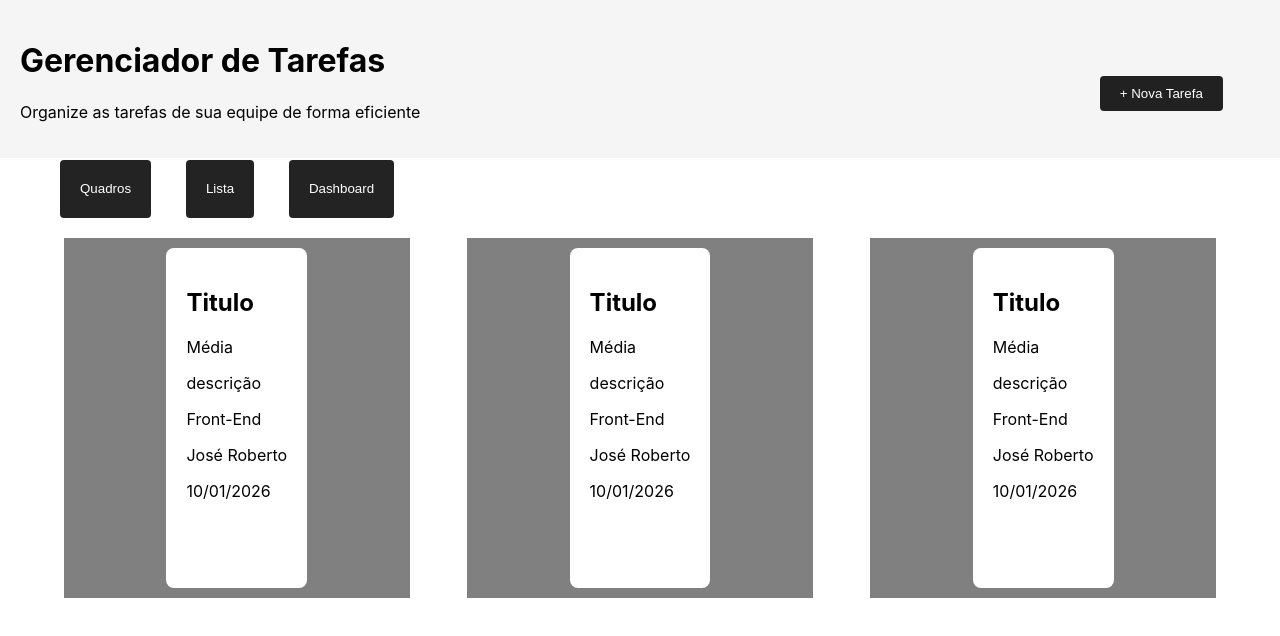
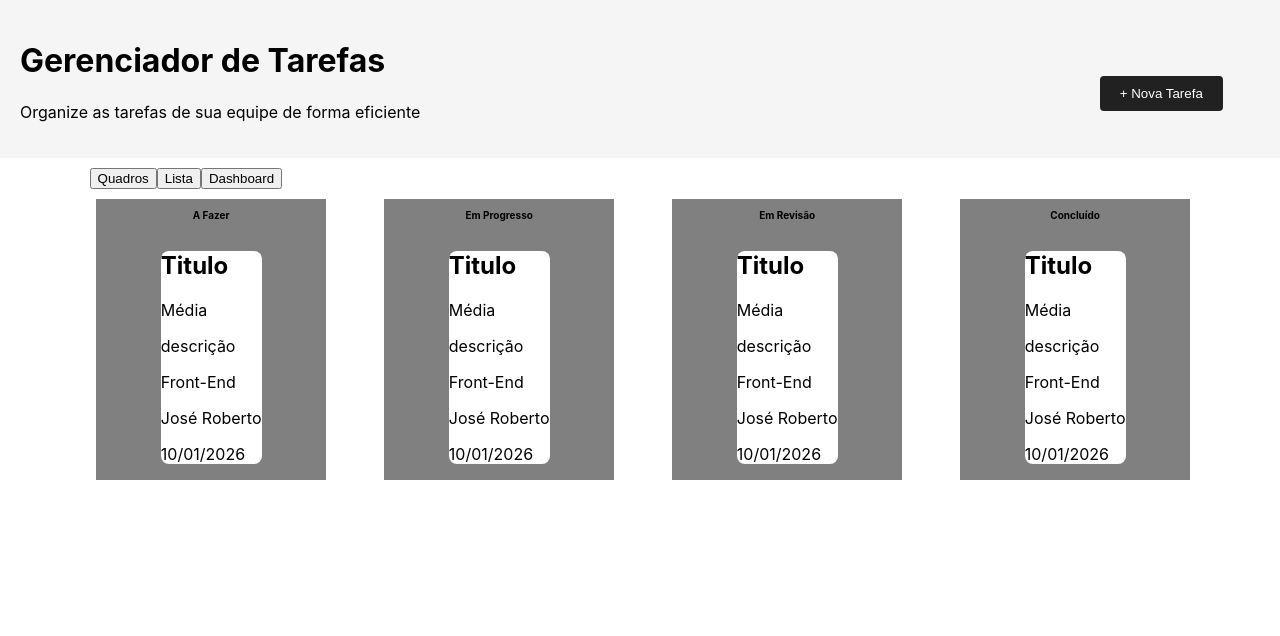
Before and after one commit to robertoHenriq/Gerenciador-de-Tarefas-Interativos, a React (Create React App) app: page / in a window 1280 px wide. Shown: the top 636 px of the page. Built offline with nearby package versions, Linux system fonts and the light colour scheme.

Commit message:
Foi adicionado uma nova coluna e foi ajustado algumas pequenas coisa

```diff
--- a/src/App.js
+++ b/src/App.js
@@ -1,6 +1,6 @@
 import Botao from './componentes/BotaoDeTrocaDeFuncao/Botao';
 import Cabecalho from './componentes/Cabecalho/Cabecalho';
-import PainelDeTarefas from './PainelTarefas/PainelDeTarefas';
+import PainelDeTarefas from './componentes/PainelTarefas/PainelDeTarefas';
 
 function App() {
   return (
--- a/src/PainelTarefas/PainelDeTarefas.css
+++ /dev/null
@@ -1,40 +0,0 @@
-.painelDeTarefas {
-  padding: 20px;
-  border-radius: 8px;
-  margin: 0 auto;
-  width: 90%; /* Define uma largura máxima para o bloco, ex: 90% */
-  max-width: 1200px;
-  margin-top: -60px;
-}
-
-.coluna1 {
-  background-color: gray;
-  width: 30%;
-  float: left;
-  margin-right: 5%;
-  display: flex;
-  justify-content: center;
-}
-
-.coluna2 {
-  background-color: gray;
-  width: 30%;
-  float: left;
-  margin-right: 5%;
-  display: flex;
-  justify-content: center;
-}
-
-.coluna3 {
-  background-color: gray;
-  width: 30%;
-  float: left;
-  display: flex;
-  justify-content: center;
-}
-
-.tarefa{
-    border-radius: 8px;
-    margin-top: 10px;
-    margin-bottom: 10px;
-}
--- a/src/componentes/BotaoDeTrocaDeFuncao/Botao.css
+++ b/src/componentes/BotaoDeTrocaDeFuncao/Botao.css
@@ -1,5 +1,19 @@
 .botoesDeTrocaDeFuncao {
     display: flex;
     justify-content: left;
-    padding:60px;
+    padding: 70px;
+    padding-left: 0;
+    margin-left: 7%;
+    margin-right: 100%;
+    margin-top: -60px;
 }
+
+.botaoDeQuadros .botaoDeLista .botaoDeDashboard {
+    background-color: aliceblue;
+    cursor: pointer;
+    border: none;
+    border-radius: 4px;
+    float: right;
+    margin-top: -5%;
+    margin-right: 3%;
+}
--- a/src/componentes/BotaoDeTrocaDeFuncao/Botao.js
+++ b/src/componentes/BotaoDeTrocaDeFuncao/Botao.js
@@ -3,9 +3,9 @@ import './Botao.css';
 const Botao = () => {
     return(
         <div className="botoesDeTrocaDeFuncao">
-        <button className="Botão de quadros">Quadros</button>
-        <button className="Botão de lista">Lista</button>
-        <button className="Botão de dashboard">Dashboard</button>
+        <button className="botaoDeQuadros">Quadros</button>
+        <button className="botaoDeLista">Lista</button>
+        <button className="botaoDeDashboard">Dashboard</button>
         </div>
     );
 }
--- a/src/componentes/Cabecalho/Cabecalho.css
+++ b/src/componentes/Cabecalho/Cabecalho.css
@@ -3,7 +3,7 @@
     padding: 20px;
 }
 
-button{
+.botaoNovaTarefa {
     background-color: rgba(0, 0, 0, 0.864);
     color: white;
     padding: 10px 20px;
@@ -12,4 +12,5 @@ button{
     float: right;
     margin-top: -5%;
     margin-right: 3%;
+    cursor: pointer;
 }
--- a/src/componentes/Cabecalho/Cabecalho.js
+++ b/src/componentes/Cabecalho/Cabecalho.js
@@ -6,7 +6,7 @@ function Cabecalho() {
       <h1>Gerenciador de Tarefas</h1>
       <p>Organize as tarefas  de sua equipe de forma eficiente</p>
 
-      <button>+ Nova Tarefa</button>
+      <button className='botaoNovaTarefa'>+ Nova Tarefa</button>
     </header>
   );
 }
--- /dev/null
+++ b/src/componentes/PainelTarefas/PainelDeTarefas.css
@@ -0,0 +1,32 @@
+.painelDeTarefas {
+  padding: 0px;
+  border-radius: 8px;
+  margin: 0 auto;
+  width: 90%; /* Define uma largura máxima para o bloco, ex: 90% */
+  max-width: 1200px;
+  margin-top: -60px;
+  margin-left: 3%;
+  margin-left: 3;
+}
+
+.coluna1, .coluna2, .coluna3, .coluna4 {
+  background-color: gray;
+  width: 20%;
+  float: left;
+  margin-left: 5%;
+  display: flex;
+  flex-direction: column;
+  align-items: center;
+  position: relative;
+}
+
+.tarefa{
+    border-radius: 8px;
+    margin-bottom: 10px;
+}
+
+.status {
+    font-size: 10px;
+    font-weight: bold;
+    padding: auto;
+}
--- a/src/PainelTarefas/PainelDeTarefas.js
+++ b/src/componentes/PainelTarefas/PainelDeTarefas.js
@@ -1,21 +1,30 @@
 import './PainelDeTarefas.css';
-import Tarefa from "../componentes/Tarefas/Tarefa";
+import Tarefa from "../Tarefas/Tarefa";
 
-function PainelDeTarefas() {
+const PainelDeTarefas = () => {
     return(
 
         <main className="painelDeTarefas">
         <section className="coluna1">
+                <p className='status'>A Fazer</p>
                 <div className="Tarefa">
                 <Tarefa />
                 </div>
         </section>
         <section className="coluna2">
+                <p className='status'>Em Progresso</p>
                 <div className="Tarefa">
                 <Tarefa />
                 </div>
         </section>
         <section className="coluna3">
+            <p className='status'>Em Revisão</p>
+            <div className="Tarefa">
+                <Tarefa />
+                </div>
+        </section>
+        <section className="coluna4">
+            <p className='status'>Concluído</p>
             <div className="Tarefa">
                 <Tarefa />
                 </div>
--- a/src/componentes/Tarefas/Tarefa.css
+++ b/src/componentes/Tarefas/Tarefa.css
@@ -1,7 +1,6 @@
 .tarefa{
     background-color: white;
-    padding: 20px;
     max-width: 170px;
-    height: 300px;
+    max-height: 450px;
     display: block;
 }
--- a/src/componentes/Tarefas/Tarefa.js
+++ b/src/componentes/Tarefas/Tarefa.js
@@ -1,6 +1,6 @@
 import './Tarefa.css';
 
-function Tarefa() {
+const Tarefa = () => {
   return (
 
     <main className="tarefa">
```
